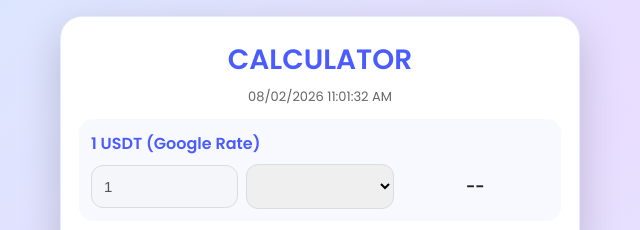
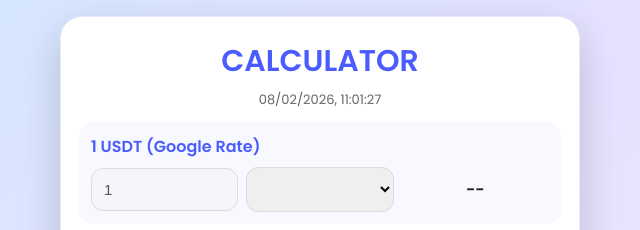
Before and after one commit to cashcalci/calci, a plain HTML site: page index.html in a window 1280 px wide. Shown: the top 230 px of the page, 320-960 px from the left. Drawn offline with nearby package versions, Linux system fonts and the light colour scheme; no server answers.

Commit message:
Update index.html

```diff
--- a/index.html
+++ b/index.html
@@ -7,9 +7,9 @@
 <link href="https://fonts.googleapis.com/css2?family=Poppins:wght@300;400;600&display=swap" rel="stylesheet">
 <style>
 *{box-sizing:border-box}
-body{font-family:Poppins;margin:0;padding:16px;background:linear-gradient(140deg,#d7e9ff,#e9ddff,#d7f4ff)}
+body{font-family:Poppins;margin:0;padding:16px;background:linear-gradient(140deg,#cfe8ff,#e8e1ff,#d9f6ff)}
 .card{max-width:520px;margin:auto;background:#fff;padding:18px;border-radius:22px;box-shadow:0 15px 40px rgba(0,0,0,.18);border:1px solid #e6ecff}
-h1{text-align:center;margin:4px 0 6px;font-size:28px;color:#4b5cff}
+h1{text-align:center;margin:4px 0 6px;font-size:30px;color:#4b5cff}
 .time{text-align:center;color:#666;font-size:13px;margin-bottom:10px}
 .section{background:#f7f9ff;padding:12px;border-radius:14px;margin-top:12px}
 .sectionTitle{font-weight:600;margin-bottom:8px;color:#4b5cff}
@@ -27,7 +27,7 @@ button{width:100%;padding:15px;margin-top:14px;border:none;border-radius:16px;ba
 <body>
 <div class="card" id="card">
 <h1>CALCULATOR</h1>
-<div class="time" id="datetime"></div>
+<div class="time" id="datetime">Loading time...</div>
 
 <div class="section">
 <div class="sectionTitle">1 USDT (Google Rate)</div>
@@ -45,13 +45,11 @@ button{width:100%;padding:15px;margin-top:14px;border:none;border-radius:16px;ba
 <input id="price" type="number" placeholder="Enter price">
 <select id="priceCurrency"></select>
 </div>
-
 <label>Commission</label>
 <div class="fieldRow">
 <input id="commission" type="number" placeholder="Enter commission">
 <select id="commissionCurrency"></select>
 </div>
-
 <label>Amount Sent</label>
 <div class="fieldRow">
 <input id="sent" type="number" placeholder="Enter amount sent">
@@ -71,7 +69,19 @@ button{width:100%;padding:15px;margin-top:14px;border:none;border-radius:16px;ba
 
 <script src="https://cdnjs.cloudflare.com/ajax/libs/html2canvas/1.4.1/html2canvas.min.js"></script>
 <script>
-function updateTime(){const now=new Date();const dd=String(now.getDate()).padStart(2,'0');const mm=String(now.getMonth()+1).padStart(2,'0');const yyyy=now.getFullYear();const time=now.toLocaleTimeString();document.getElementById("datetime").innerText=`${dd}/${mm}/${yyyy} ${time}`;}setInterval(updateTime,1000);updateTime();
+// TIME + COUNTRY FROM IP
+async function loadDateTime(){
+ try{
+   let res=await fetch('https://ipapi.co/json/');
+   let data=await res.json();
+   const now=new Date().toLocaleString('en-GB',{timeZone:data.timezone});
+   document.getElementById('datetime').innerText=`${now} • ${data.country_name}`;
+ }catch{
+   const now=new Date().toLocaleString('en-GB');
+   document.getElementById('datetime').innerText=now;
+ }
+}
+loadDateTime();setInterval(loadDateTime,60000);
 
 let rates={};async function loadRates(){let res=await fetch("https://open.er-api.com/v6/latest/USD");let data=await res.json();rates=data.rates;populateCurrencies();}
 let currencies=["USD","INR","EUR","AED","GBP","SGD"];
```
